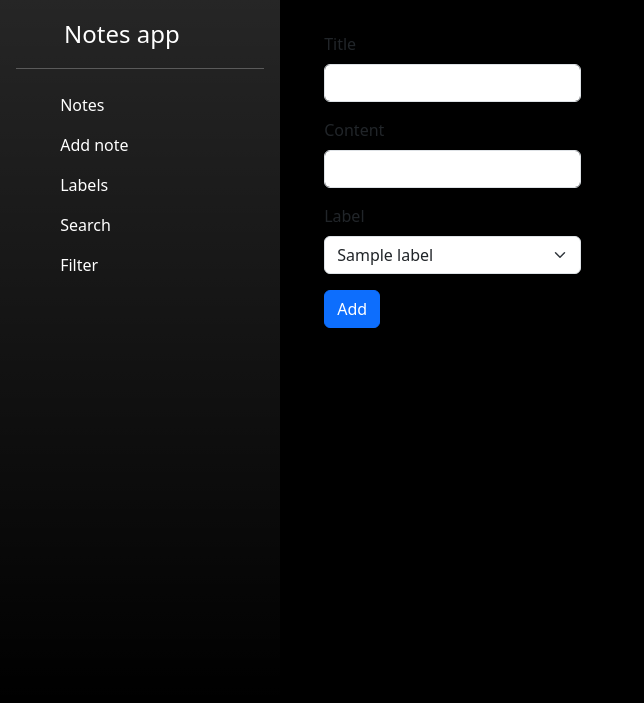
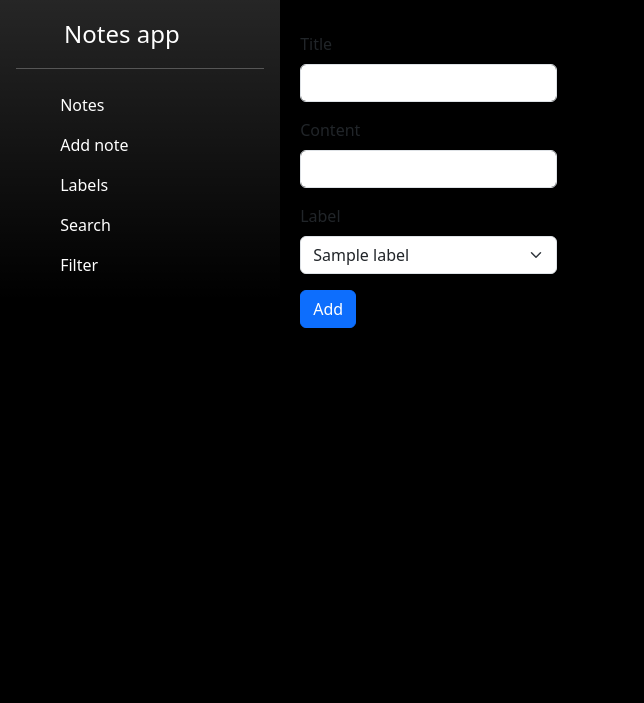
Before and after one commit to SauliusNesukaitis/Note-app, a Flask app: page /add_note in a window 1280 px wide. Shown: the part 56-759 px from the top of the page, without its empty margins (0-644 px from the left). Run offline with Flask 3, Linux system fonts and the light colour scheme; a user stored in the database is signed in; tables that the repository leaves empty hold one stand-in row (values such as "Sample post"); some libraries are stand-ins or nearby versions.

Commit message:
Update styles

```diff
--- a/templates/layout.html
+++ b/templates/layout.html
@@ -27,7 +27,7 @@
 
 {% block main_content %}
 {% if current_user.is_authenticated %}
-<container class="d-inline-flex w-25" style="height: 44rem;">
+<container class="d-inline-flex w-20 me-3" style="height: 44rem; height: 90%;">
     <div class="d-flex flex-column flex-shrink-0 p-3 text-white bg-gradient" style="width: 280px;">
         <a href="/" class="d-flex align-items-center mb-3 mb-md-0 me-md-auto text-white text-decoration-none">
             <svg class="bi me-2" width="40" height="32">
```
